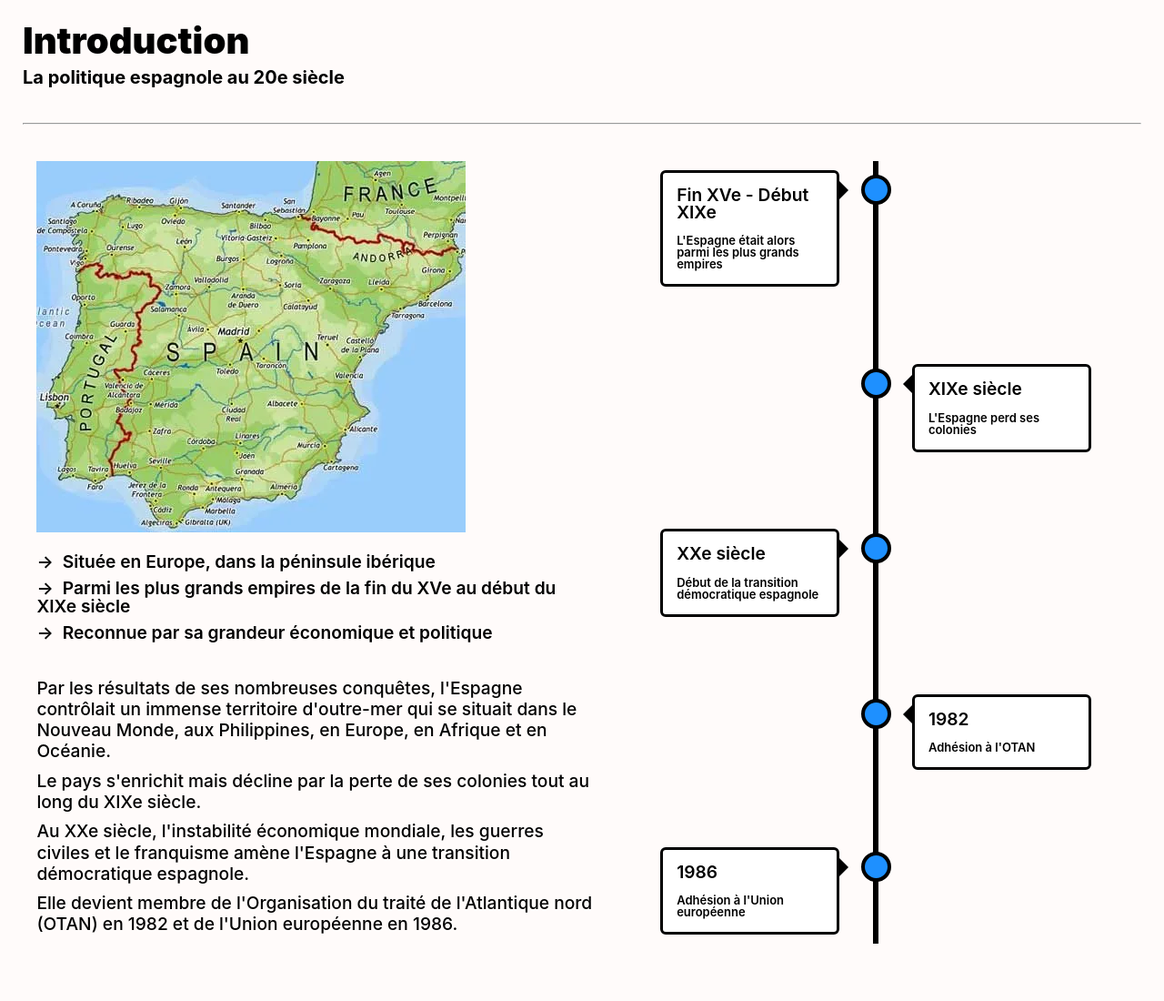
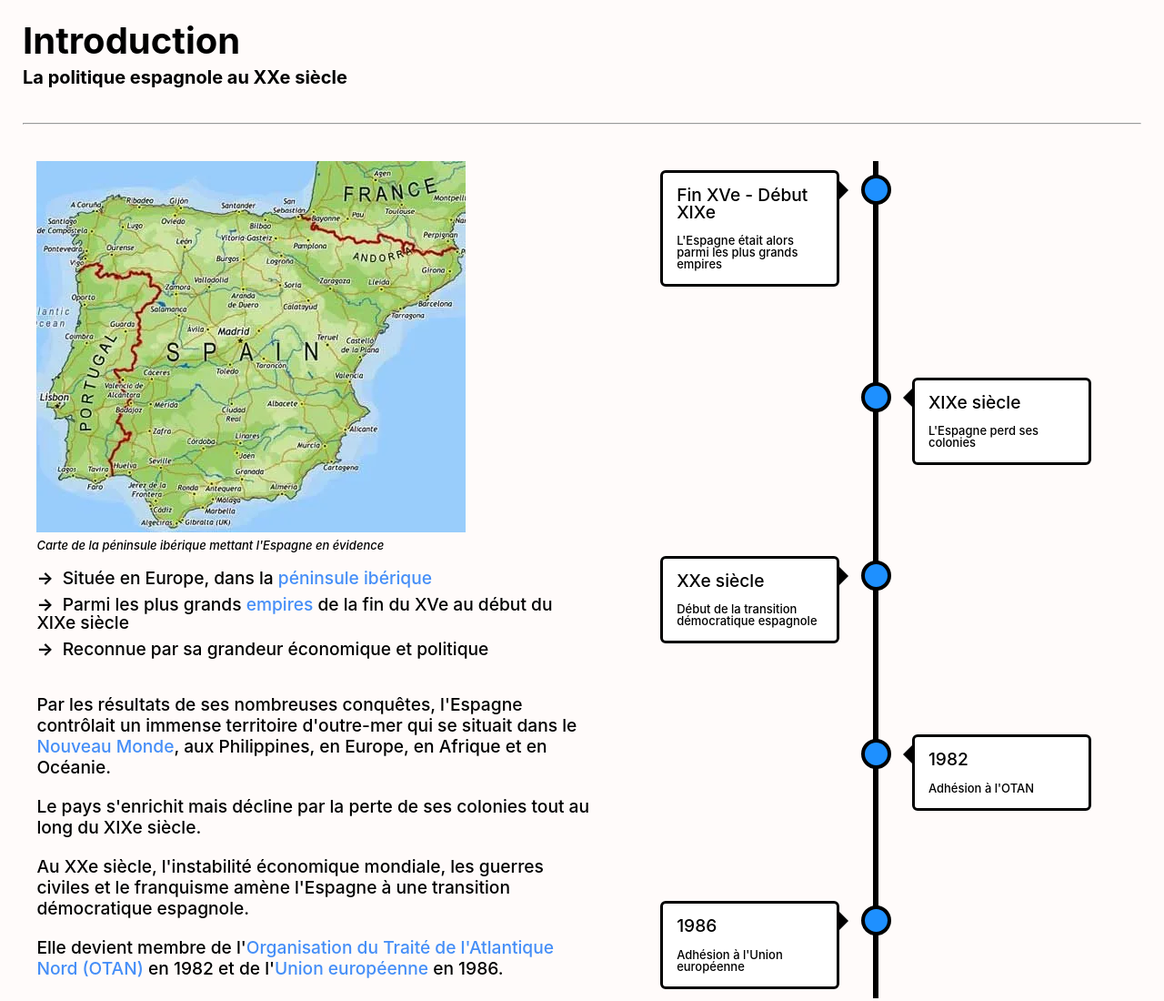
Before and after one commit to feyli/emc, a plain HTML site: page index.html in a window 1280 px wide. Shown: the whole page at 91% size. Before the commit the page ends 1062 px from the top, so only its background shows below. Drawn offline with Linux system fonts and the light colour scheme.

Commit message:
sunday update
Took 1 hour 15 minutes

```diff
--- a/css/common.css
+++ b/css/common.css
@@ -3,30 +3,59 @@ body {
     background-color: #fffbfa;
     font-family: 'Inter', sans-serif;
     font-size: larger;
-    font-weight: 600;
+    font-weight: 500;
 }
 
 hr {
     margin: 40px 0;
 }
 
-.header {
+header {
     text-align: left;
     margin-bottom: 20px;
 }
 
-.header h1 {
+header h1 {
     font-size: 40px;
     font-weight: bolder;
     margin-bottom: 10px;
 }
 
-.header h2 {
+header h2 {
     font-size: 20px;
     font-weight: bold;
 }
 
-span {
-    display: inline-block;
-    margin-bottom: 0.5em;
+.para p {
+    margin-bottom: 20px;
 }
+
+ul {
+    margin-bottom: 40px;
+}
+
+li {
+    margin-bottom: 10px;
+}
+
+li::before {
+    content: "→";
+    font-weight: bold;
+    margin-right: 10px;
+}
+
+.italic {
+    font-style: italic;
+}
+
+.bold {
+    font-weight: bold;
+}
+
+.imglegend {
+    font-size: small;
+    font-style: italic;
+    text-align: left;
+    margin-top: 5px;
+    margin-bottom: 20px;
+}
--- a/css/intro.css
+++ b/css/intro.css
@@ -10,28 +10,16 @@
     width: 50%;
 }
 
-.left img {
-    margin-bottom: 20px;
-}
-
 .right {
     width: 45%;
-}
-
-ul {
-    margin-bottom: 40px;
-}
-
-li {
-    margin-bottom: 10px;
-}
-
-li::before {
-    content: "→";
-    margin-right: 10px;
 }
 
 .left .para {
     font-weight: 500;
     line-height: 120%;
 }
+
+.reference {
+    color: #458EF7;
+    cursor: pointer;
+}
--- /dev/null
+++ b/css/references.css
@@ -0,0 +1,3 @@
+body {
+    font-weight: normal;
+}
--- a/css/reset.css
+++ b/css/reset.css
@@ -18,6 +18,7 @@ time, mark, audio, video {
 	font-size: 100%;
 	font: inherit;
 	vertical-align: baseline;
+	text-decoration: none;
 }
 /* HTML5 display-role reset for older browsers */
 article, aside, details, figcaption, figure,
--- a/index.html
+++ b/index.html
@@ -6,7 +6,7 @@
     <link rel="stylesheet" href="css/common.css">
     <link rel="stylesheet" href="css/intro.css">
     <link rel="stylesheet" href="css/timeline.css">
-    <title>Introduction - La politique espagnole au 20e siècle</title>
+    <title>Introduction - La politique espagnole au XXe siècle</title>
 
     <!--    opengraph-->
     <meta property="og:title" content="Introduction - La politique espagnole au 20e siècle">
@@ -15,25 +15,26 @@
     <meta property="og:description" content="Un web-documentaire">
 </head>
 <body>
-    <div class="header">
+    <header>
         <h1>Introduction</h1>
-        <h2>La politique espagnole au 20e siècle</h2>
-    </div>
+        <h2>La politique espagnole au XXe siècle</h2>
+    </header>
     <hr>
     <div class="container">
         <div class="left">
             <img src="./medias/spain_map.webp" alt="Carte de l'Espagne" id="map">
+            <p class="imglegend">Carte de la péninsule ibérique mettant l'Espagne en évidence</p>
             <div id="varinfo">
                 <ul>
-                    <li>Située en Europe, dans la péninsule ibérique</li>
-                    <li>Parmi les plus grands empires de la fin du XVe au début du XIXe siècle</li>
+                    <li>Située en Europe, dans la <a class="reference" href="references.html#peninsule">péninsule ibérique</a></li>
+                    <li>Parmi les plus grands <a class="reference" href="references.html#empire">empires</a> de la fin du XVe au début du XIXe siècle</li>
                     <li>Reconnue par sa grandeur économique et politique</li>
                 </ul>
                 <div class="para">
-                    <span>Par les résultats de ses nombreuses conquêtes, l'Espagne contrôlait un immense territoire d'outre-mer qui se situait dans le Nouveau Monde, aux Philippines, en Europe, en Afrique et en Océanie.</span>
-                    <span>Le pays s'enrichit mais décline par la perte de ses colonies tout au long du XIXe siècle.</span>
-                    <span>Au XXe siècle, l'instabilité économique mondiale, les guerres civiles et le franquisme amène l'Espagne à une transition démocratique espagnole.</span>
-                    <span>Elle devient membre de l'Organisation du traité de l'Atlantique nord (OTAN) en 1982 et de l'Union européenne en 1986.</span>
+                    <p>Par les résultats de ses nombreuses conquêtes, l'Espagne contrôlait un immense territoire d'outre-mer qui se situait dans le <a class="reference" href="references.html#nouveaumonde">Nouveau Monde</a>, aux Philippines, en Europe, en Afrique et en Océanie.</p>
+                    <p>Le pays s'enrichit mais décline par la perte de ses colonies tout au long du XIXe siècle.</p>
+                    <p>Au XXe siècle, l'instabilité économique mondiale, les guerres civiles et le franquisme amène l'Espagne à une transition démocratique espagnole.</p>
+                    <p>Elle devient membre de l'<a class="reference" href="references.html#otan">Organisation du Traité de l'Atlantique Nord (OTAN)</a> en 1982 et de l'<a class="reference" href="references.html#ue">Union européenne</a> en 1986.</p>
                 </div>
             </div>
         </div>
```
Also changed, not shown: page1.html (added, +25 -0 lines), references.html (added, +32 -0 lines), css/page1.css (added).
